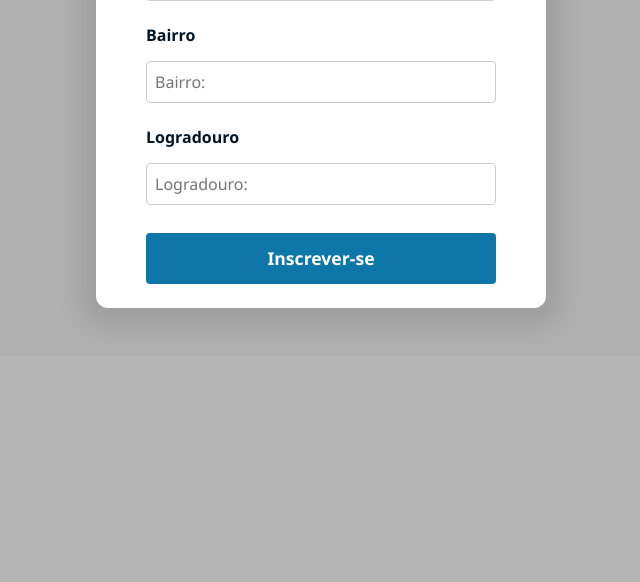
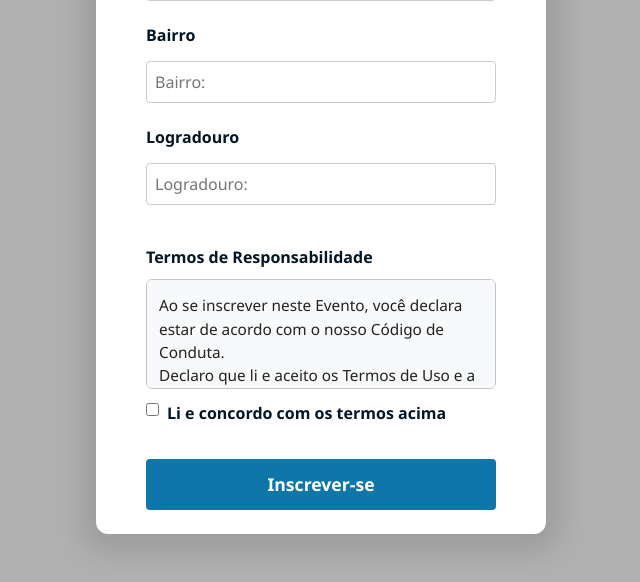
Before and after one commit to Pestanadev/unialfaHackathon, a PHP site: page /cadastro.php in a window 1280 px wide. Shown: the part 954-1536 px from the top of the page, without its empty margins (319-959 px from the left). Before the commit the page ends 1286 px from the top, so only its background shows below. Run offline with PHP 8.4, Linux system fonts and the light colour scheme.

Commit message:
feito termos de responsabilidade em formulario de cadastro em eventos

```diff
--- a/forms/cadastro.php
+++ b/forms/cadastro.php
@@ -76,6 +76,19 @@
                 <label for="logradouro">Logradouro</label>
                 <input type="text" id="logradouro" name="logradouro" placeholder="Logradouro: " required>
 
+                <div class="termos-box">
+                    <label for="cidade">Termos de Responsabilidade</label>
+                    <div class="termos-texto" tabindex="0">
+                        Ao se inscrever neste Evento, você declara estar de acordo com o nosso Código de Conduta.<br>
+                        Declaro que li e aceito os Termos de Uso e a Política de Privacidade.
+                        Autorizo, de forma livre e informada, o uso dos meus dados pela Artmed e pelas empresas do grupo para o envio de comunicações sobre produtos, serviços e novidades. Estou ciente de que posso revogar esta autorização a qualquer momento.
+                    </div>
+                    <div class="termos-checkbox">
+                        <input type="checkbox" id="aceito-termos" name="aceito-termos" required>
+                        <label for="aceito-termos">Li e concordo com os termos acima</label>
+                    </div>
+                </div>
+
                 <button type="submit">Inscrever-se</button>
             </form>
         </div>
--- a/style/cadastro.css
+++ b/style/cadastro.css
@@ -280,6 +280,33 @@ header {
     margin-top: 0;
 }
 
+.termos-box {
+    margin: 18px 0 12px 0;
+    width: 100%;
+}
+
+.termos-texto {
+    background: #f8f9fa;
+    border: 1px solid #c4c4c4;
+    border-radius: 6px;
+    padding: 14px 12px;
+    max-height: 110px;
+    min-height: 80px;
+    overflow-y: auto;
+    font-size: 0.96rem;
+    color: #222;
+    margin-top: 10px;
+    margin-bottom: 10px;
+    box-sizing: border-box;
+}
+
+.termos-checkbox {
+    display: flex;
+    align-items: center;
+    gap: 8px;
+    font-size: 0.98rem;
+}
+
 @media (max-width: 600px) {
     .centraliza-tudo {
         padding: 16px 2px;
```
Lines whose indentation alone changed are shown as unchanged.
